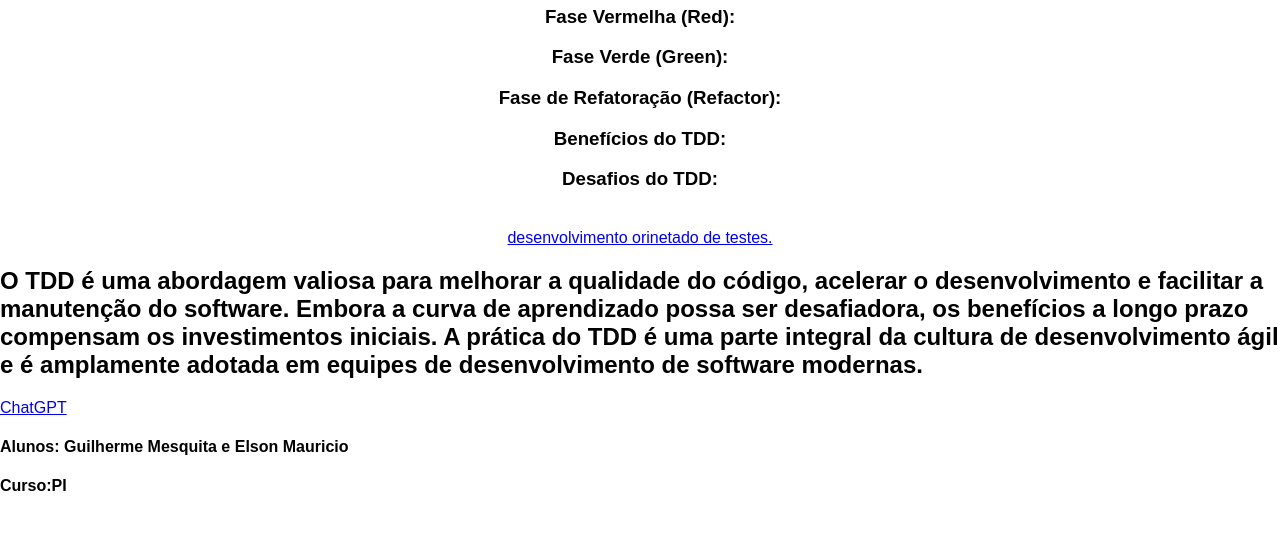
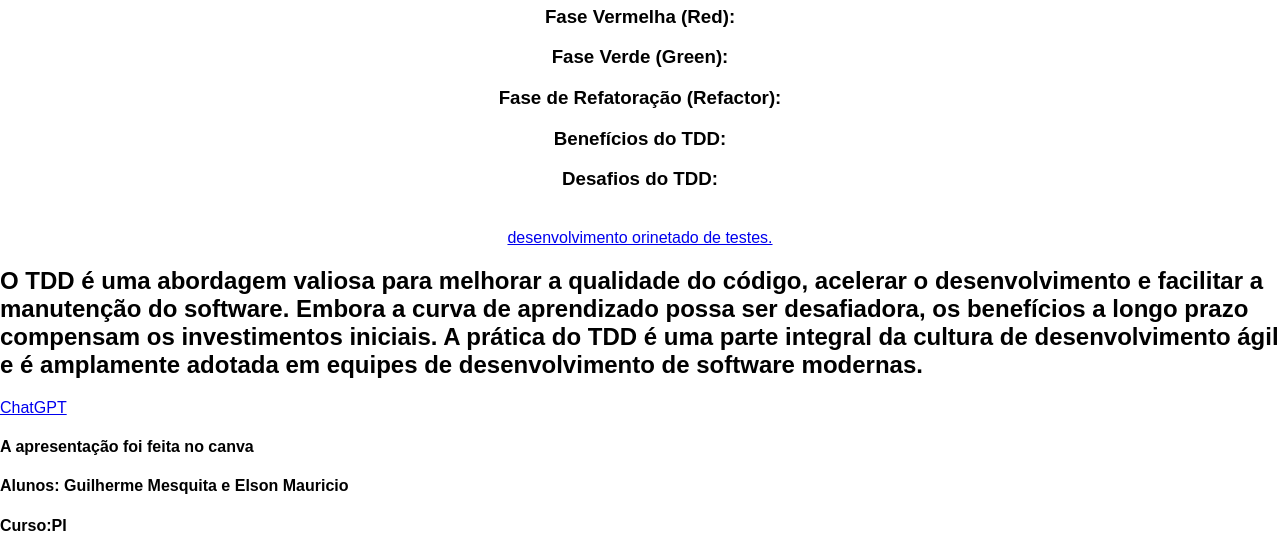
Before and after one commit to Maelson11/metodologias_de_desenvolvimento_de_Softwere, a plain HTML site: page index.html in a window 1280 px wide. Shown: the part 685-1241 px from the top of the page. Before the commit the page ends 1202 px from the top, so only its background shows below. Drawn offline with Linux system fonts and the light colour scheme.

Commit message:
alteracao

```diff
--- a/index.html
+++ b/index.html
@@ -119,6 +119,7 @@
 <h2>O TDD é uma abordagem valiosa para melhorar a qualidade do código, acelerar o desenvolvimento e facilitar a manutenção do software. Embora a curva de aprendizado possa ser desafiadora, os benefícios a longo prazo compensam os investimentos iniciais. A prática do TDD é uma parte integral da cultura de desenvolvimento ágil e é amplamente adotada em equipes de desenvolvimento de software modernas.</h2>
 
 <a class="reference" href="https://chat.openai.com/share/2a297607-d9f3-4139-ab0a-4377f7dae958">ChatGPT</a><br>
+<h4 style="color:rgb(0, 0, 0);"> A apresentação foi feita no canva</h4>
   <h4 style="color:rgb(0, 0, 0);">Alunos: Guilherme Mesquita e Elson Mauricio</h4>
   <h4 style="color:black;">Curso:PI</h4>
 </body>
```
